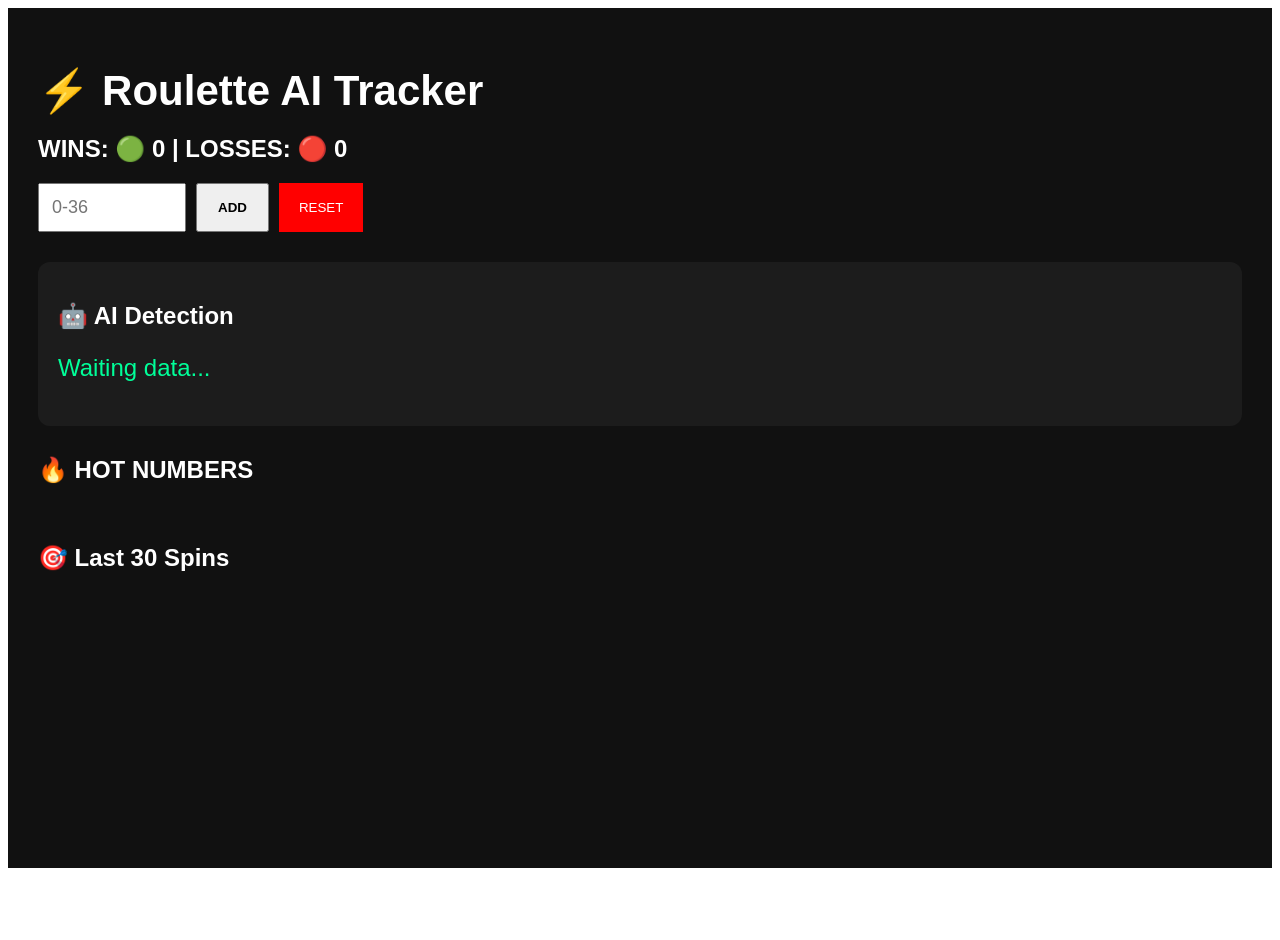
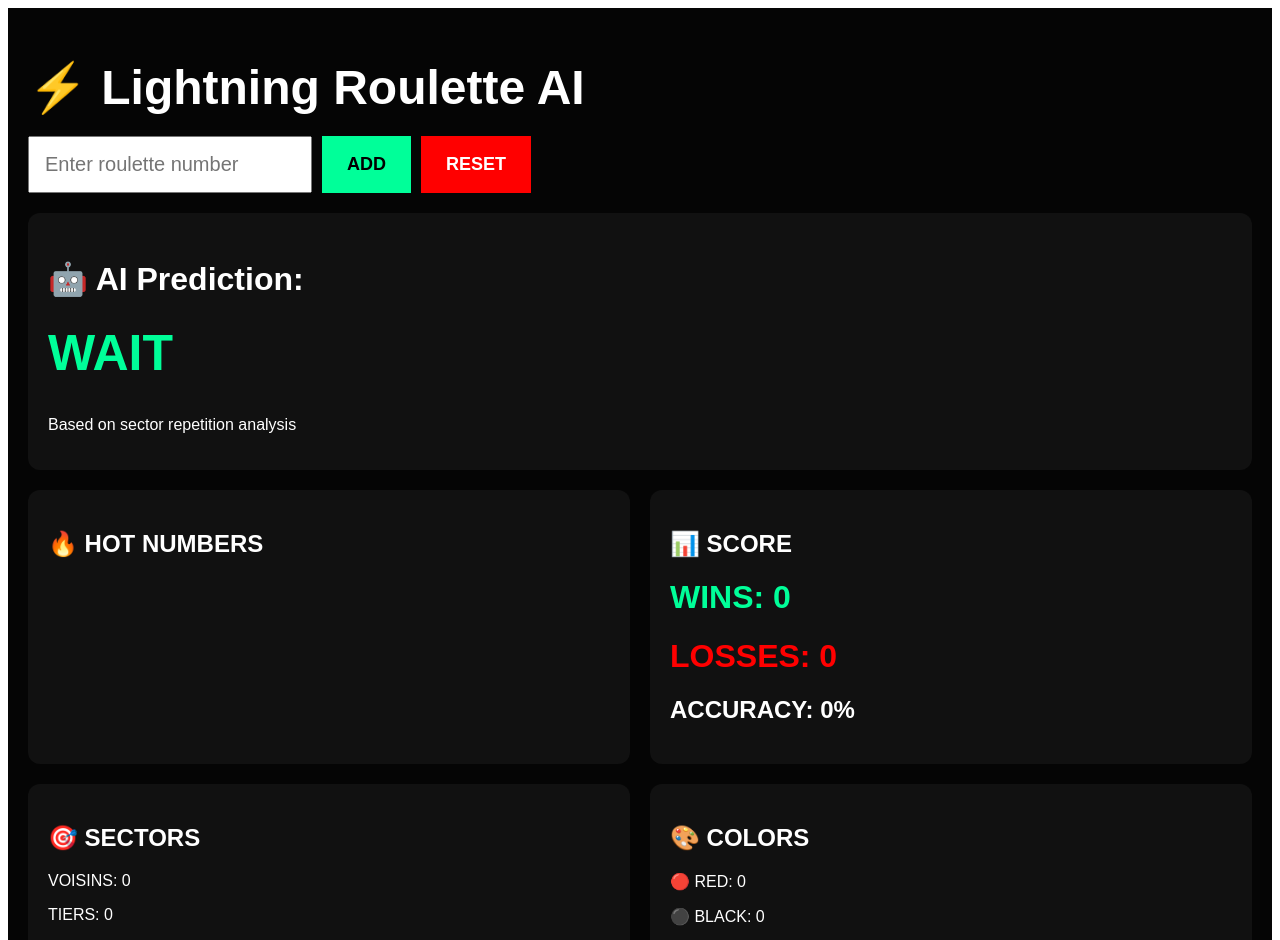
Before and after one commit to leonardoans07/roleta, a Next.js app: page / in a window 1280 px wide. Shown: the top 940 px of the page. Before the commit the page ends 876 px from the top, so only its background shows below. Built offline with nearby package versions, Linux system fonts and the light colour scheme.

Commit message:
Update page.js

```diff
--- a/app/page.js
+++ b/app/page.js
@@ -1,360 +1,375 @@
 'use client'
 
-import { useState, useEffect } from 'react'
-
-const redNumbers = [
-  1,3,5,7,9,12,14,16,18,19,
-  21,23,25,27,30,32,34,36
-]
-
-const wheel = [
-  0,32,15,19,4,21,2,25,17,34,6,
-  27,13,36,11,30,8,23,10,5,24,
-  16,33,1,20,14,31,9,22,18,29,
-  7,28,12,35,3,26
-]
+import { useState, useMemo } from 'react'
 
 export default function Home() {
-
-  const [input, setInput] = useState('')
-  const [numbers, setNumbers] = useState([])
-  const [prediction, setPrediction] = useState('Waiting data...')
+  const [number, setNumber] = useState('')
+  const [history, setHistory] = useState([])
   const [wins, setWins] = useState(0)
   const [losses, setLosses] = useState(0)
   const [lastPrediction, setLastPrediction] = useState(null)
-  const [hotNumbers, setHotNumbers] = useState([])
 
-  useEffect(() => {
-    const saved = localStorage.getItem('roulette_numbers')
+  // Ordem real da roleta europeia
+  const wheel = [
+    0, 32, 15, 19, 4, 21, 2, 25, 17, 34,
+    6, 27, 13, 36, 11, 30, 8, 23, 10, 5,
+    24, 16, 33, 1, 20, 14, 31, 9, 22, 18,
+    29, 7, 28, 12, 35, 3, 26
+  ]
 
-    if(saved){
-      setNumbers(JSON.parse(saved))
-    }
-  }, [])
+  const voisins = [
+    22,18,29,7,28,12,35,3,26,0,32,15,19,4,21,2,25
+  ]
 
-  useEffect(() => {
-    localStorage.setItem(
-      'roulette_numbers',
-      JSON.stringify(numbers)
-    )
-  }, [numbers])
+  const tiers = [
+    27,13,36,11,30,8,23,10,5,24,16,33
+  ]
 
-  const getColor = (n) => {
-    if(n === 0) return 'green'
-    return redNumbers.includes(n) ? 'red' : 'black'
-  }
+  const orphelins = [
+    1,20,14,31,9,17,34,6
+  ]
 
-  const getRegion = (n) => {
-    if(n >= 1 && n <= 12) return '1-12'
-    if(n >= 13 && n <= 24) return '13-24'
-    if(n >= 25 && n <= 36) return '25-36'
+  const redNumbers = [
+    1,3,5,7,9,12,14,16,18,19,
+    21,23,25,27,30,32,34,36
+  ]
+
+  const blackNumbers = [
+    2,4,6,8,10,11,13,15,17,20,
+    22,24,26,28,29,31,33,35
+  ]
+
+  function getSector(num) {
+    if (voisins.includes(num)) return 'VOISINS'
+    if (tiers.includes(num)) return 'TIERS'
+    if (orphelins.includes(num)) return 'ORPHELINS'
     return 'ZERO'
   }
 
-  const getSector = (n) => {
+  function addNumber() {
+    const num = Number(number)
 
-    const index = wheel.indexOf(n)
+    if (isNaN(num) || num < 0 || num > 36) return
 
-    if(index <= 12) return 'Voisins'
-    if(index <= 24) return 'Tiers'
+    const updated = [num, ...history].slice(0, 100)
 
-    return 'Orphelins'
-  }
+    // verificar win/loss da previsão anterior
+    if (lastPrediction) {
+      const sector = getSector(num)
 
-  const detectPattern = (arr) => {
-
-    if(arr.length < 6){
-      return 'Collecting spins...'
-    }
-
-    const lastThree = arr.slice(0,3)
-
-    const sameRegion =
-      getRegion(lastThree[0]) === getRegion(lastThree[1])
-
-    if(sameRegion){
-      return `🔥 Pattern detected: ${getRegion(lastThree[0])}`
-    }
-
-    const sameSector =
-      getSector(lastThree[0]) === getSector(lastThree[1])
-
-    if(sameSector){
-      return `⚡ Sector repeating: ${getSector(lastThree[0])}`
-    }
-
-    const evenPattern =
-      lastThree.every(n => n % 2 === 0)
-
-    if(evenPattern){
-      return '🟢 Even streak detected'
-    }
-
-    return 'No strong pattern'
-  }
-
-  const generatePrediction = (arr) => {
-
-    if(arr.length < 5){
-      return 'Waiting more numbers...'
-    }
-
-    const latest = arr[0]
-
-    const region = getRegion(latest)
-
-    if(region === '1-12'){
-      return 'Possible move → 13-24'
-    }
-
-    if(region === '13-24'){
-      return 'Possible move → 25-36'
-    }
-
-    if(region === '25-36'){
-      return 'Possible move → 1-12'
-    }
-
-    return 'Watch table'
-  }
-
-  const updateHotNumbers = (arr) => {
-
-    const freq = {}
-
-    arr.forEach(n => {
-      freq[n] = (freq[n] || 0) + 1
-    })
-
-    const sorted = Object.entries(freq)
-      .sort((a,b) => b[1] - a[1])
-      .slice(0,5)
-
-    setHotNumbers(sorted)
-  }
-
-  const addNumber = () => {
-
-    if(input === '') return
-
-    const num = parseInt(input)
-
-    if(num < 0 || num > 36) return
-
-    const updated = [num, ...numbers].slice(0,30)
-
-    if(lastPrediction){
-
-      const predictedRegion =
-        lastPrediction.split('→ ')[1]
-
-      if(predictedRegion){
-
-        if(getRegion(num) === predictedRegion){
-
-          setWins(prev => prev + 1)
-
-        } else {
-
-          setLosses(prev => prev + 1)
-
-        }
+      if (sector === lastPrediction) {
+        setWins(prev => prev + 1)
+      } else {
+        setLosses(prev => prev + 1)
       }
     }
 
-    const newPrediction =
-      generatePrediction(updated)
-
-    setLastPrediction(newPrediction)
-
-    setPrediction(
-      detectPattern(updated) +
-      ' | ' +
-      newPrediction
-    )
-
-    updateHotNumbers(updated)
-
-    setNumbers(updated)
-
-    setInput('')
+    setHistory(updated)
+    setNumber('')
   }
 
-  const resetAll = () => {
+  const stats = useMemo(() => {
+    const last30 = history.slice(0, 30)
 
-    setNumbers([])
-    setWins(0)
-    setLosses(0)
-    setPrediction('Waiting data...')
-    setHotNumbers([])
+    let reds = 0
+    let blacks = 0
+    let evens = 0
+    let odds = 0
 
-    localStorage.removeItem('roulette_numbers')
-  }
+    const sectorCount = {
+      VOISINS: 0,
+      TIERS: 0,
+      ORPHELINS: 0,
+      ZERO: 0
+    }
+
+    const frequency = {}
+
+    last30.forEach(n => {
+      if (redNumbers.includes(n)) reds++
+      if (blackNumbers.includes(n)) blacks++
+
+      if (n !== 0 && n % 2 === 0) evens++
+      if (n % 2 !== 0) odds++
+
+      const sector = getSector(n)
+      sectorCount[sector]++
+
+      frequency[n] = (frequency[n] || 0) + 1
+    })
+
+    const hotNumbers = Object.entries(frequency)
+      .sort((a, b) => b[1] - a[1])
+      .slice(0, 5)
+
+    // previsão IA simples
+    let prediction = 'WAIT'
+
+    const strongestSector = Object.entries(sectorCount).sort(
+      (a, b) => b[1] - a[1]
+    )[0]
+
+    if (strongestSector[1] >= 6) {
+      prediction = strongestSector[0]
+    }
+
+    setTimeout(() => {
+      setLastPrediction(prediction)
+    }, 0)
+
+    return {
+      reds,
+      blacks,
+      evens,
+      odds,
+      hotNumbers,
+      prediction,
+      sectorCount
+    }
+  }, [history])
+
+  const accuracy =
+    wins + losses === 0
+      ? 0
+      : ((wins / (wins + losses)) * 100).toFixed(1)
 
   return (
-
-    <main style={{
-      background:'#111',
-      minHeight:'100vh',
-      color:'white',
-      padding:'30px',
-      fontFamily:'Arial'
-    }}>
-
-      <h1 style={{
-        fontSize:'42px',
-        marginBottom:'10px'
-      }}>
-        ⚡ Roulette AI Tracker
+    <main
+      style={{
+        background: '#050505',
+        minHeight: '100vh',
+        color: 'white',
+        padding: 20,
+        fontFamily: 'Arial'
+      }}
+    >
+      <h1
+        style={{
+          fontSize: 48,
+          fontWeight: 'bold',
+          marginBottom: 20
+        }}
+      >
+        ⚡ Lightning Roulette AI
       </h1>
 
-      <h2>
-        WINS: 🟢 {wins}
-        {' | '}
-        LOSSES: 🔴 {losses}
-      </h2>
-
-      <div style={{
-        marginTop:'20px',
-        display:'flex',
-        gap:'10px'
-      }}>
-
+      <div
+        style={{
+          display: 'flex',
+          gap: 10,
+          marginBottom: 20
+        }}
+      >
         <input
-          type="number"
-          placeholder="0-36"
-          value={input}
-          onChange={(e)=>setInput(e.target.value)}
+          value={number}
+          onChange={(e) => setNumber(e.target.value)}
+          placeholder="Enter roulette number"
           style={{
-            padding:'12px',
-            fontSize:'18px',
-            width:'120px'
+            padding: 15,
+            fontSize: 20,
+            width: 250,
+            color: 'black'
           }}
         />
 
         <button
           onClick={addNumber}
           style={{
-            padding:'12px 20px',
-            cursor:'pointer',
-            fontWeight:'bold'
+            padding: '15px 25px',
+            fontSize: 18,
+            cursor: 'pointer',
+            background: '#00ff99',
+            border: 'none',
+            fontWeight: 'bold'
           }}
         >
           ADD
         </button>
 
         <button
-          onClick={resetAll}
+          onClick={() => {
+            setHistory([])
+            setWins(0)
+            setLosses(0)
+          }}
           style={{
-            padding:'12px 20px',
-            cursor:'pointer',
-            background:'red',
-            color:'white',
-            border:'none'
+            padding: '15px 25px',
+            fontSize: 18,
+            cursor: 'pointer',
+            background: 'red',
+            color: 'white',
+            border: 'none',
+            fontWeight: 'bold'
           }}
         >
           RESET
         </button>
-
       </div>
 
-      <div style={{
-        marginTop:'30px',
-        background:'#1c1c1c',
-        padding:'20px',
-        borderRadius:'12px'
-      }}>
+      <div
+        style={{
+          background: '#111',
+          padding: 20,
+          borderRadius: 12,
+          marginBottom: 20
+        }}
+      >
+        <h2 style={{ fontSize: 32 }}>
+          🤖 AI Prediction:
+        </h2>
 
-        <h2>🤖 AI Detection</h2>
+        <h1
+          style={{
+            color: '#00ff99',
+            fontSize: 50,
+            marginTop: 10
+          }}
+        >
+          {stats.prediction}
+        </h1>
 
-        <p style={{
-          color:'#00ff99',
-          fontSize:'24px'
-        }}>
-          {prediction}
+        <p style={{ marginTop: 10 }}>
+          Based on sector repetition analysis
         </p>
-
       </div>
 
-      <div style={{
-        marginTop:'30px'
-      }}>
+      <div
+        style={{
+          display: 'grid',
+          gridTemplateColumns: 'repeat(2,1fr)',
+          gap: 20
+        }}
+      >
+        <div
+          style={{
+            background: '#111',
+            padding: 20,
+            borderRadius: 12
+          }}
+        >
+          <h2>🔥 HOT NUMBERS</h2>
 
-        <h2>🔥 HOT NUMBERS</h2>
+          <div
+            style={{
+              display: 'flex',
+              gap: 10,
+              flexWrap: 'wrap',
+              marginTop: 15
+            }}
+          >
+            {stats.hotNumbers.map(([n, freq]) => (
+              <div
+                key={n}
+                style={{
+                  background: '#00ff99',
+                  color: 'black',
+                  padding: 15,
+                  borderRadius: 10,
+                  fontWeight: 'bold'
+                }}
+              >
+                {n} ({freq}x)
+              </div>
+            ))}
+          </div>
+        </div>
 
-        <div style={{
-          display:'flex',
-          gap:'10px',
-          flexWrap:'wrap'
-        }}>
+        <div
+          style={{
+            background: '#111',
+            padding: 20,
+            borderRadius: 12
+          }}
+        >
+          <h2>📊 SCORE</h2>
 
-          {hotNumbers.map(([num,count],i)=>(
+          <h1 style={{ color: '#00ff99' }}>
+            WINS: {wins}
+          </h1>
 
+          <h1 style={{ color: 'red' }}>
+            LOSSES: {losses}
+          </h1>
+
+          <h2>
+            ACCURACY: {accuracy}%
+          </h2>
+        </div>
+
+        <div
+          style={{
+            background: '#111',
+            padding: 20,
+            borderRadius: 12
+          }}
+        >
+          <h2>🎯 SECTORS</h2>
+
+          <p>VOISINS: {stats.sectorCount.VOISINS}</p>
+          <p>TIERS: {stats.sectorCount.TIERS}</p>
+          <p>ORPHELINS: {stats.sectorCount.ORPHELINS}</p>
+          <p>ZERO: {stats.sectorCount.ZERO}</p>
+        </div>
+
+        <div
+          style={{
+            background: '#111',
+            padding: 20,
+            borderRadius: 12
+          }}
+        >
+          <h2>🎨 COLORS</h2>
+
+          <p>🔴 RED: {stats.reds}</p>
+          <p>⚫ BLACK: {stats.blacks}</p>
+          <p>⚪ EVEN: {stats.evens}</p>
+          <p>⚫ ODD: {stats.odds}</p>
+        </div>
+      </div>
+
+      <div
+        style={{
+          background: '#111',
+          padding: 20,
+          borderRadius: 12,
+          marginTop: 20
+        }}
+      >
+        <h2>🕒 LAST 30 NUMBERS</h2>
+
+        <div
+          style={{
+            display: 'flex',
+            gap: 10,
+            flexWrap: 'wrap',
+            marginTop: 15
+          }}
+        >
+          {history.slice(0, 30).map((n, i) => (
             <div
               key={i}
               style={{
-                background:'#222',
-                padding:'15px',
-                borderRadius:'12px',
-                textAlign:'center',
-                minWidth:'80px'
-              }}
-            >
-              <div style={{
-                fontSize:'24px'
-              }}>
-                {num}
-              </div>
-
-              <div>
-                {count}x
-              </div>
-            </div>
-
-          ))}
-
-        </div>
-
-      </div>
-
-      <div style={{
-        marginTop:'40px'
-      }}>
-
-        <h2>🎯 Last 30 Spins</h2>
-
-        <div style={{
-          display:'flex',
-          gap:'10px',
-          flexWrap:'wrap'
-        }}>
-
-          {numbers.map((n,i)=>(
-
-            <div
-              key={i}
-              style={{
-                width:'60px',
-                height:'60px',
-                borderRadius:'50%',
-                background:getColor(n),
-                display:'flex',
-                alignItems:'center',
-                justifyContent:'center',
-                fontWeight:'bold',
-                fontSize:'20px',
-                border:'2px solid white'
+                width: 55,
+                height: 55,
+                borderRadius: 10,
+                background:
+                  n === 0
+                    ? 'green'
+                    : redNumbers.includes(n)
+                    ? '#ff2d55'
+                    : '#222',
+                display: 'flex',
+                justifyContent: 'center',
+                alignItems: 'center',
+                fontWeight: 'bold',
+                fontSize: 22
               }}
             >
               {n}
             </div>
-
           ))}
-
         </div>
-
       </div>
-
     </main>
   )
 }
```
